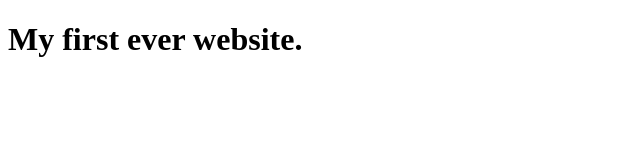
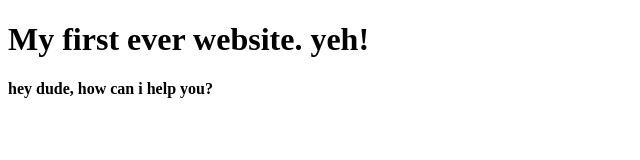
Before and after one commit to siddik-shakil/a-ha, a plain HTML site: page index.html in a window 1280 px wide. Shown: the whole page, without its empty margins (0-640 px from the left). Drawn offline with Linux system fonts and the light colour scheme.

Commit message:
Hey dude

```diff
--- a/index.html
+++ b/index.html
@@ -4,6 +4,7 @@
     <title>Document</title>
 </head>
 <body>
-    <h1>My first ever website.</h1>
+    <h1>My first ever website. yeh!</h1>
+    <h4>hey dude, how can i help you?</h4>
 </body>
 </html>
```
